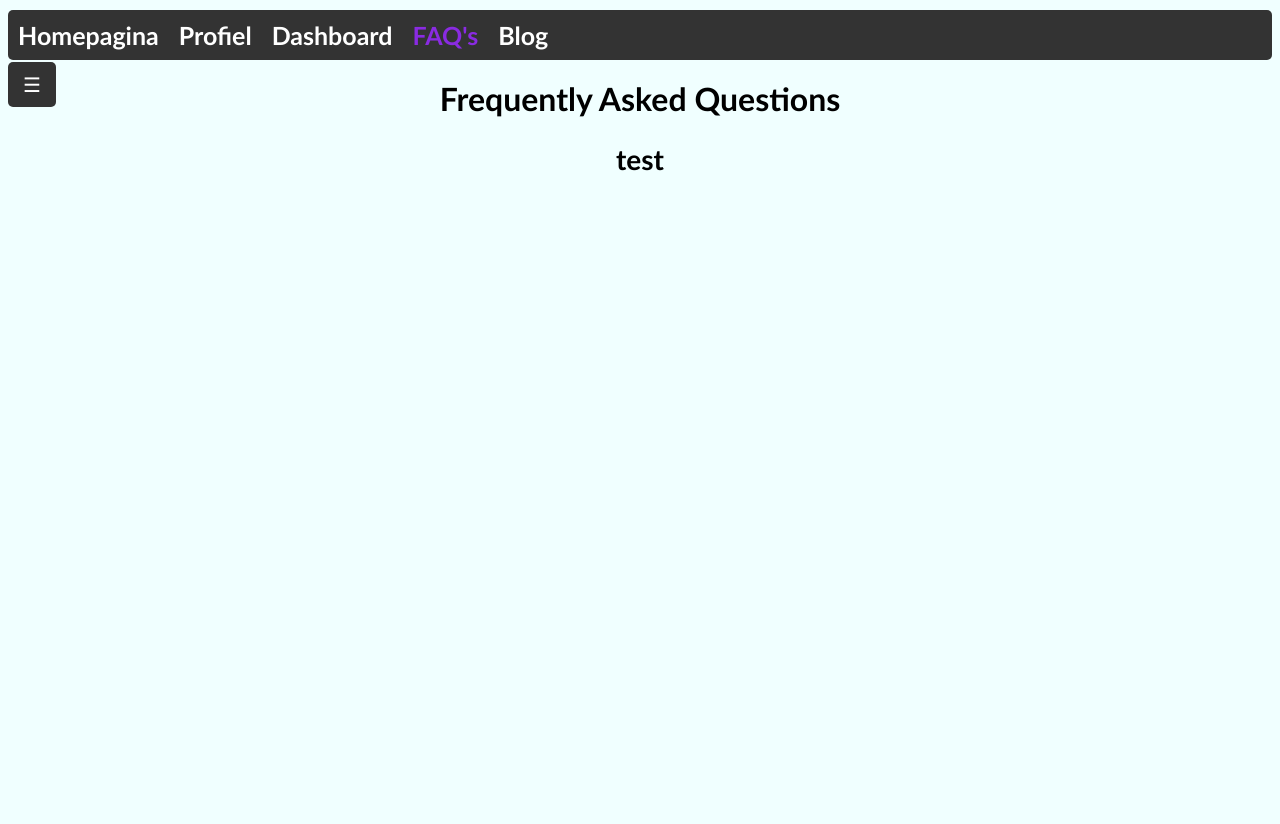
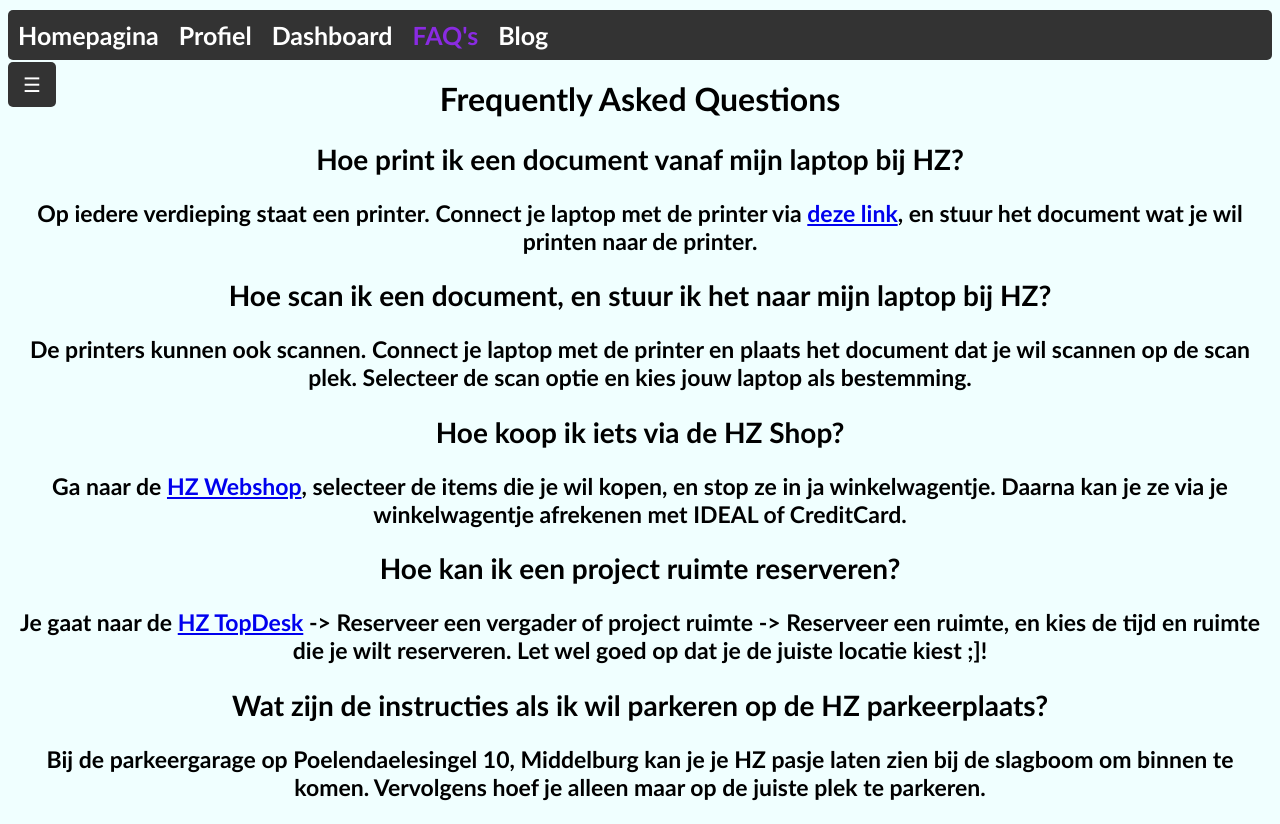
Before and after one commit to w4ffl3m4st3r/w4ffl3m4st3r.github.io, a plain HTML site: page faqs.html in a window 1280 px wide. Before the commit the page ends 800 px from the top, so only its background shows below. Drawn offline with Linux system fonts and the light colour scheme.

Commit message:
inhoud van FAQ toegevoegd, nog geen styling

```diff
--- a/faqs.html
+++ b/faqs.html
@@ -36,12 +36,32 @@
     <a href="https://github.com/HZ-HBO-ICT" target="_blank">Github</a>
   </aside>
 
+
+  <p class="faq">
   <h1>
     Frequently Asked Questions
   </h1>
   <h2>
-    test
+    Hoe print ik een document vanaf mijn laptop bij HZ?
   </h2>
+  <h3>Op iedere verdieping staat een printer. Connect je laptop met de printer via <a href="https://hz.mynetpay.nl/Login" target="_blank">deze link</a>, en stuur het document wat je wil printen naar de printer.</a></h3>
+  <h2>
+    Hoe scan ik een document, en stuur ik het naar mijn laptop bij HZ?
+  </h2>
+  <h3>De printers kunnen ook scannen. Connect je laptop met de printer en plaats het document dat je wil scannen op de scan plek. Selecteer de scan optie en kies jouw laptop als bestemming.</h3>
+  <h2>
+    Hoe koop ik iets via de HZ Shop?
+  </h2>
+  <h3>Ga naar de <a href="https://webshop.hz.nl/webshopapp/default.aspx?menu=082076044027019251066025111065201099237062130097" target="_blank">HZ Webshop</a>, selecteer de items die je wil kopen, en stop ze in ja winkelwagentje. Daarna kan je ze via je winkelwagentje afrekenen met IDEAL of CreditCard.</h3>
+  <h2>
+    Hoe kan ik een project ruimte reserveren?
+  </h2>
+  <h3>Je gaat naar de <a href="https://hzuniversity.topdesk.net/tas/public/ssp/" target="_blank">HZ TopDesk</a> -> Reserveer een vergader of project ruimte -> Reserveer een ruimte, en kies de tijd en ruimte die je wilt reserveren. Let wel goed op dat je de juiste locatie kiest ;]!</h3>
+  <h2>
+    Wat zijn de instructies als ik wil parkeren op de HZ parkeerplaats?
+  </h2>
+  <h3>Bij de parkeergarage op Poelendaelesingel 10, Middelburg kan je je HZ pasje laten zien bij de slagboom om binnen te komen. Vervolgens hoef je alleen maar op de juiste plek te parkeren.</h3>
+</p>
 </body>
 
 </html>
--- a/style.css
+++ b/style.css
@@ -366,6 +366,16 @@ tr {
 }
 
 /* EINDE DAHSBOARD */
+
+/* BEGIN FAQ */
+
+.faq {
+  background-color: rgba(119, 100, 193, 0.675);
+}
+
+/* EINDE FAQ */
+
+
 /* BEGIN ASIDE MENU */
 #menu-toggle {
   display: none;
```
Also changed, not shown: profile.html (+0 -63 lines).
